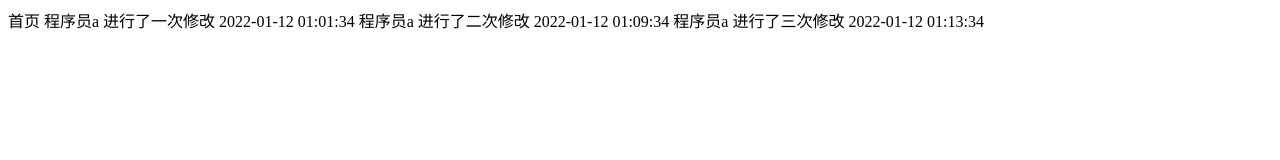
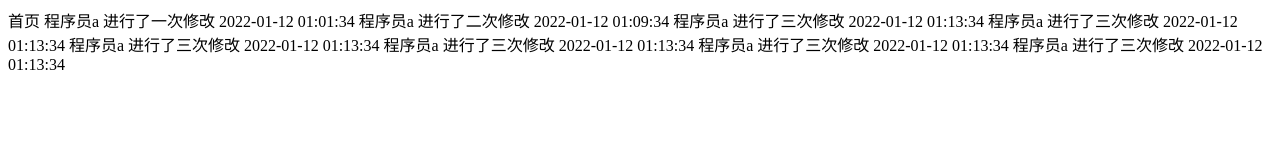
Before and after one commit to PanZongRui/Git-dome2, a plain HTML site: page index.html in a window 1280 px wide. Drawn offline with Linux system fonts and the light colour scheme.

Commit message:
第七次SSH的方式提交

```diff
--- a/index.html
+++ b/index.html
@@ -13,6 +13,11 @@
   程序员a 进行了一次修改 2022-01-12 01:01:34
   程序员a 进行了二次修改 2022-01-12 01:09:34
   程序员a 进行了三次修改 2022-01-12 01:13:34
+  程序员a 进行了三次修改 2022-01-12 01:13:34
+  程序员a 进行了三次修改 2022-01-12 01:13:34
+  程序员a 进行了三次修改 2022-01-12 01:13:34
+  程序员a 进行了三次修改 2022-01-12 01:13:34
+  程序员a 进行了三次修改 2022-01-12 01:13:34
 </body>
 
 </html>
```
